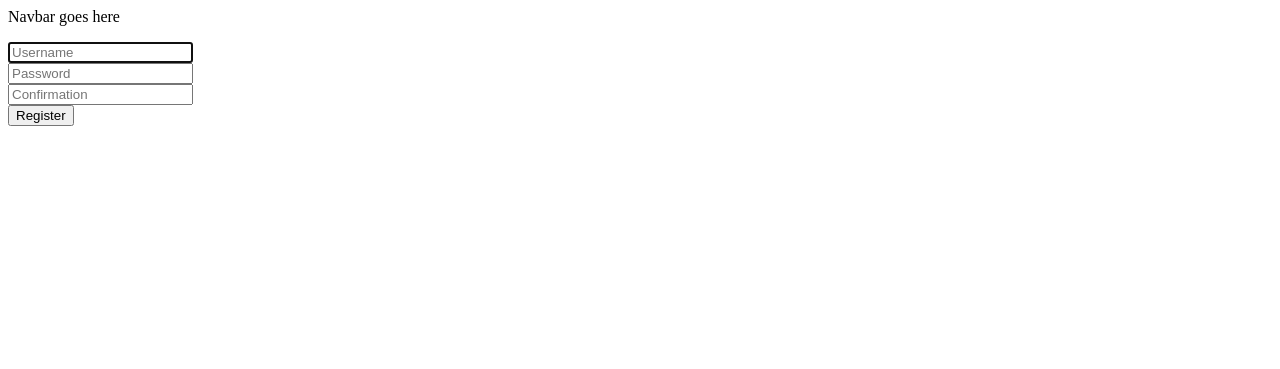
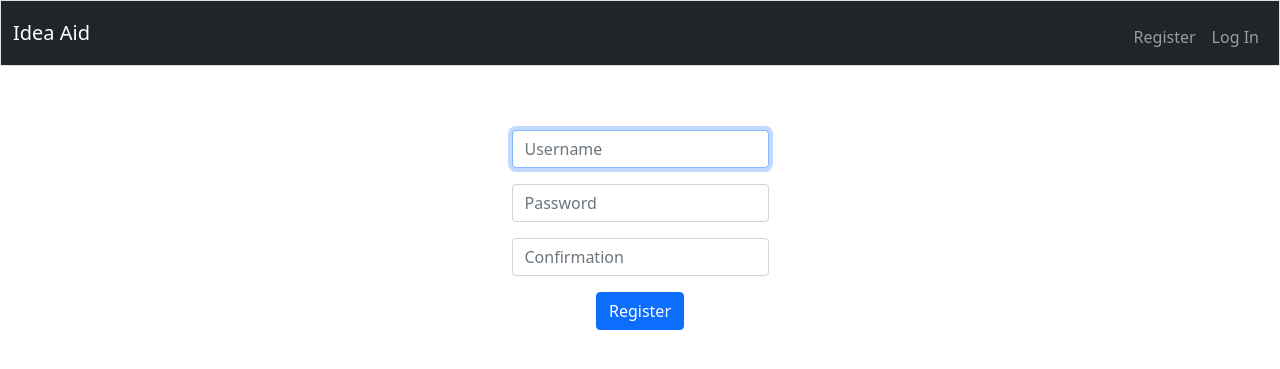
Before and after one commit to JakeG12345/idea-aid, a Flask app: page /register in a window 1280 px wide. Shown: the top 369 px of the page. Run offline with Flask 3, Linux system fonts and the light colour scheme; some libraries are stand-ins or nearby versions.

Commit message:
Basic Styling and Navbar added
Navbar and basic styling added

```diff
--- a/app.py
+++ b/app.py
@@ -93,14 +93,16 @@ def login():
     if request.method == "POST":
         username = request.form.get("username")
         password = request.form.get("password")
+
         if not username:
              return apology('login', "Username entry is required")
-        elif not password:
+
+        if not password:
             return apology('login', "Password entry is required")
 
 
         user = db.execute("SELECT id, username, hash FROM users WHERE username = ?", username)
-        print(f'user= {user}')
+
         if not user or not check_password_hash(user[0]["hash"], password):
             return apology('login', "Invalid username/ password")
         session["user_id"] = user[0]["id"]
--- a/templates/layout.html
+++ b/templates/layout.html
@@ -7,18 +7,54 @@
     <meta charset="utf-8">
     <meta name="viewport" content="initial-scale=1, width=device-width">
 
+    <!-- http://getbootstrap.com/docs/5.1/ -->
+    <link crossorigin="anonymous" href="https://cdn.jsdelivr.net/npm/bootstrap@5.1.3/dist/css/bootstrap.min.css"
+        integrity="sha384-1BmE4kWBq78iYhFldvKuhfTAU6auU8tT94WrHftjDbrCEXSU1oBoqyl2QvZ6jIW3" rel="stylesheet">
+    <script crossorigin="anonymous" src="https://cdn.jsdelivr.net/npm/bootstrap@5.1.3/dist/js/bootstrap.bundle.min.js"
+        integrity="sha384-ka7Sk0Gln4gmtz2MlQnikT1wXgYsOg+OMhuP+IlRH9sENBO0LRn5q+8nbTov4+1p"></script>
+
+    <!-- https://favicon.io/emoji-favicons/money-bag/ -->
+    <link href="/static/favicon.ico" rel="icon">
+
+    <link href="/static/styles.css" rel="stylesheet">
+
     <title>Idea Aid: {% block title %}{% endblock %}</title>
 
 </head>
 
 <body>
 
-        <nav class="bg-light border navbar navbar-expand-md navbar-light">
-            Navbar goes here
+    <nav class="bg-dark border navbar navbar-expand-md navbar-dark sticky-top">
+        <div class="container-fluid">
+            <a class="navbar-brand" href="/">Idea Aid</a>
+            <button aria-controls="navbar" aria-expanded="false" aria-label="Toggle navigation" class="navbar-toggler"
+                data-bs-target="#navbar" data-bs-toggle="collapse" type="button">
+                <span class="navbar-toggler-icon"></span>
+            </button>
+            <div class="collapse navbar-collapse" id="navbar">
+                {% if session["user_id"] %}
+                <ul class="navbar-nav me-auto mt-2">
+                    <li class="nav-item"><a class="nav-link" href="/quote">Quote</a></li>
+                    <li class="nav-item"><a class="nav-link" href="/buy">Buy</a></li>
+                    <li class="nav-item"><a class="nav-link" href="/sell">Sell</a></li>
+                    <li class="nav-item"><a class="nav-link" href="/history">History</a></li>
+                </ul>
+                <ul class="navbar-nav ms-auto mt-2">
+                    <li class="nav-item"><a class="nav-link" href="/logout">Log Out</a></li>
+                </ul>
+                {% else %}
+                <ul class="navbar-nav ms-auto mt-2">
+                    <li class="nav-item"><a class="nav-link" href="/register">Register</a></li>
+                    <li class="nav-item"><a class="nav-link" href="/login">Log In</a></li>
+                </ul>
+                {% endif %}
+            </div>
+        </div>
     </nav>
 
     <main class="container-fluid py-5 text-center">
         {% block main %}{% endblock %}
     </main>
 </body>
+
 </html>
--- a/templates/register.html
+++ b/templates/register.html
@@ -7,15 +7,18 @@
 {% block main %}
 <p class="errorMsg">{{ message }}</p>
 <form action="/register" method="post">
-        <div class="inputBtn">
-            <input class="form-control mx-auto w-auto" autocomplete="off" autofocus required id="username" name="username" placeholder="Username" type="text">
+    <div class="mb-3">
+        <input class="form-control mx-auto w-auto" autocomplete="off" autofocus required id="username" name="username"
+            placeholder="Username" type="text">
     </div>
-        <div class="inputBtn">
-            <input class="form-control mx-auto w-auto" required id="password" name="password" placeholder="Password" type="password">
+    <div class="mb-3">
+        <input class="form-control mx-auto w-auto" required id="password" name="password" placeholder="Password"
+            type="password">
     </div>
-        <div class="inputBtn">
-            <input class="form-control mx-auto w-auto" required id="confirmation" name="confirmation" placeholder="Confirmation" type="password">
+    <div class="mb-3">
+        <input class="form-control mx-auto w-auto" required id="confirmation" name="confirmation"
+            placeholder="Confirmation" type="password">
     </div>
-        <button class="submitBtn" type="submit">Register</button>
+    <button class="btn btn-primary" type="submit">Register</button>
 </form>
 {% endblock %}
```
Also changed, not shown: templates/ideas.html (+20 -5 lines), templates/index.html (+5 -5 lines), templates/login.html (+7 -6 lines), templates/quiz.html (+14 -5 lines), db.db. Lines whose indentation alone changed are shown as unchanged.
